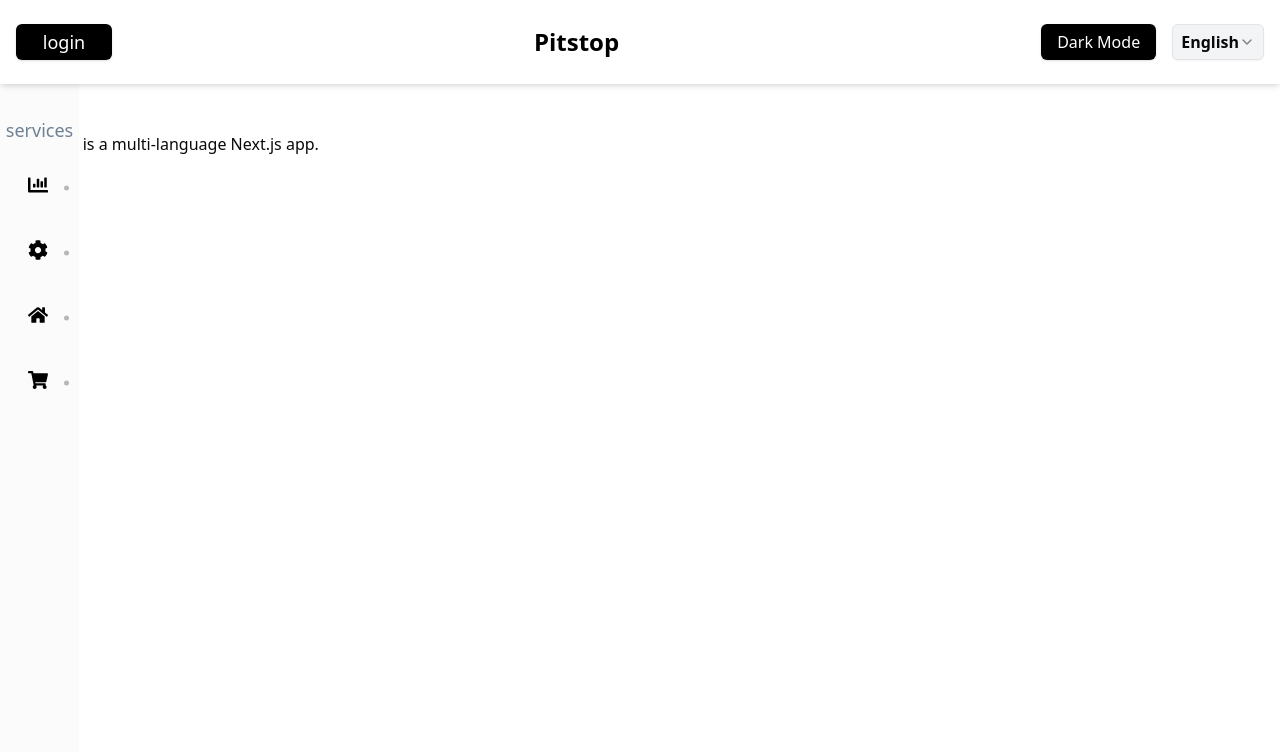
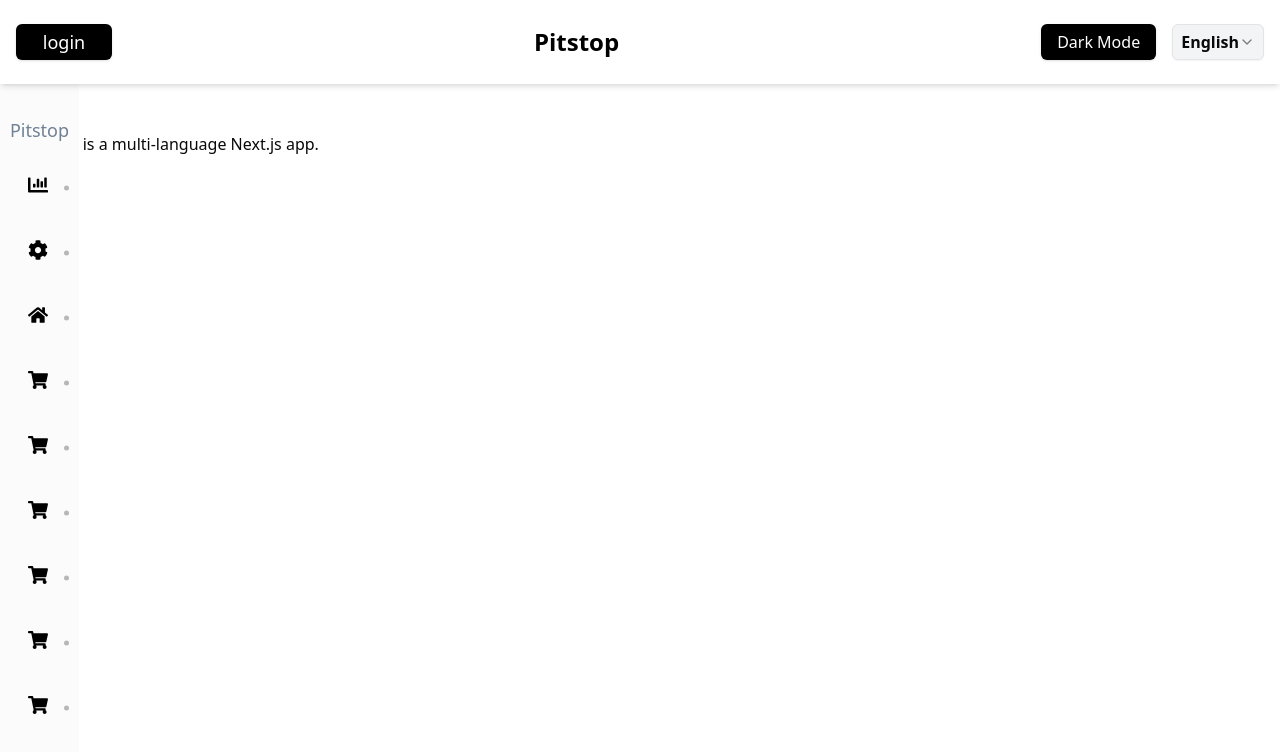
Before and after one commit to mohamad-massoudi/pitstop-p, a Next.js app in the folder pitstop/frontend/Phase-01/: page /faq in a window 1280 px wide. Shown: the top 752 px of the page. Built offline with nearby package versions, Linux system fonts and the light colour scheme.

Commit message:
saidbar-edited

```diff
--- a/pitstop/frontend/Phase-01/components/CustomSidebar.jsx
+++ b/pitstop/frontend/Phase-01/components/CustomSidebar.jsx
@@ -62,13 +62,13 @@ const CustomSidebar = () => {
         <div> {/* Placeholder for SidebarHeader */} </div>
         <div className="flex-1">
           <div className="px-6 mb-4 mt-8 flex justify-center ">
-            <h2 className="font-medium opacity-90 text-lg">services</h2> {/* افزایش اندازه متن */}
+            <h2 className="font-medium opacity-90 text-lg">Pitstop</h2> {/* افزایش اندازه متن */}
           </div>
           <Menu menuItemStyles={menuItemStyles} className="flex flex-col" style={{
             backgroundColor: theme === "dark" ? "transparent" : "transparent", // پس‌زمینه منو در تم تاریک
           }}>
             <SubMenu
-              label="Charts"
+              label="Dashboard"
               icon={<FaChartBar className="text-xl" />} // تغییر اندازه آیکون‌ها
               suffix={<div className="badge-danger text-base"></div>} // افزایش اندازه متن در بخش badge
               style={{ marginBottom: "15px" }} // اضافه کردن فاصله بین SubMenu ها
@@ -78,7 +78,7 @@ const CustomSidebar = () => {
               <MenuItem className="text-sm opacity-70">Bar charts</MenuItem>
             </SubMenu>
             <SubMenu
-              label="Maps"
+              label="Book a Service"
               icon={<FaCog className="text-xl" />}
               style={{ marginBottom: "15px" }} // اضافه کردن فاصله بین SubMenu ها
             >
@@ -86,7 +86,7 @@ const CustomSidebar = () => {
               <MenuItem className="text-sm opacity-70">Open street maps</MenuItem>
             </SubMenu>
             <SubMenu
-              label="Components"
+              label="Reviews & Ratings"
               icon={<FaHome className="text-xl" />}
               style={{ marginBottom: "15px" }} // اضافه کردن فاصله بین SubMenu ها
             >
@@ -94,7 +94,52 @@ const CustomSidebar = () => {
               <MenuItem className="text-lg">Layout</MenuItem>
             </SubMenu>
             <SubMenu
-              label="E-commerce"
+              label="Car Marketplace"
+              icon={<FaShoppingCart className="text-xl" />}
+              style={{ marginBottom: "15px"  }} // اضافه کردن فاصله بین SubMenu ها
+            >
+              <MenuItem className="text-lg">Product</MenuItem>
+              <MenuItem className="text-lg">Orders</MenuItem>
+              <MenuItem className="text-lg">Credit card</MenuItem>
+            </SubMenu>
+            <SubMenu
+              label="Car Parts Store"
+              icon={<FaShoppingCart className="text-xl" />}
+              style={{ marginBottom: "15px"  }} // اضافه کردن فاصله بین SubMenu ها
+            >
+              <MenuItem className="text-lg">Product</MenuItem>
+              <MenuItem className="text-lg">Orders</MenuItem>
+              <MenuItem className="text-lg">Credit card</MenuItem>
+            </SubMenu>
+            <SubMenu
+              label="Payments & Invoices"
+              icon={<FaShoppingCart className="text-xl" />}
+              style={{ marginBottom: "15px"  }} // اضافه کردن فاصله بین SubMenu ها
+            >
+              <MenuItem className="text-lg">Product</MenuItem>
+              <MenuItem className="text-lg">Orders</MenuItem>
+              <MenuItem className="text-lg">Credit card</MenuItem>
+            </SubMenu>
+            <SubMenu
+              label="My Bookings"
+              icon={<FaShoppingCart className="text-xl" />}
+              style={{ marginBottom: "15px"  }} // اضافه کردن فاصله بین SubMenu ها
+            >
+              <MenuItem className="text-lg">Product</MenuItem>
+              <MenuItem className="text-lg">Orders</MenuItem>
+              <MenuItem className="text-lg">Credit card</MenuItem>
+            </SubMenu>
+            <SubMenu
+              label="Messages & Support"
+              icon={<FaShoppingCart className="text-xl" />}
+              style={{ marginBottom: "15px"  }} // اضافه کردن فاصله بین SubMenu ها
+            >
+              <MenuItem className="text-lg">Product</MenuItem>
+              <MenuItem className="text-lg">Orders</MenuItem>
+              <MenuItem className="text-lg">Credit card</MenuItem>
+            </SubMenu>
+            <SubMenu
+              label="Settings"
               icon={<FaShoppingCart className="text-xl" />}
               style={{ marginBottom: "15px"  }} // اضافه کردن فاصله بین SubMenu ها
             >
```
